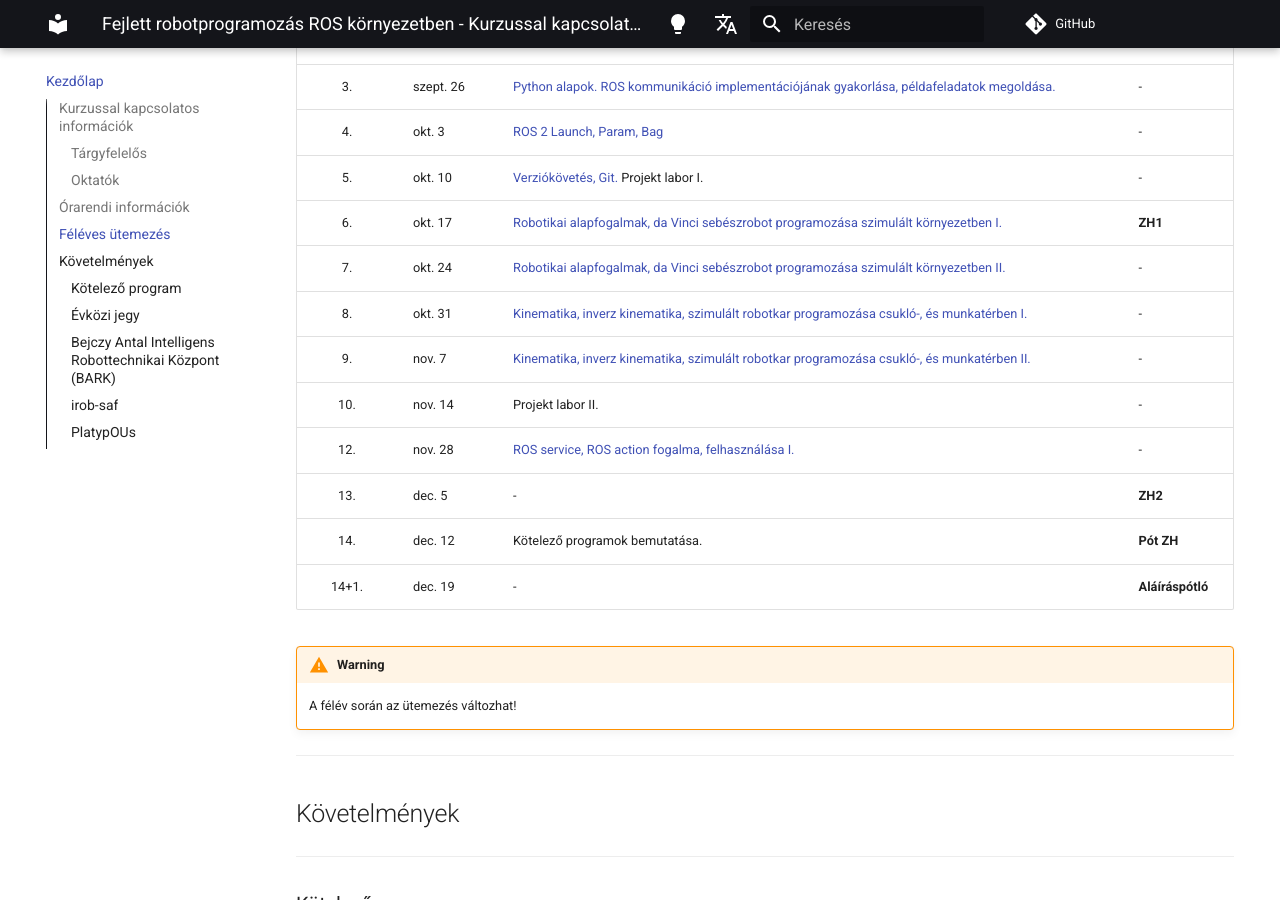
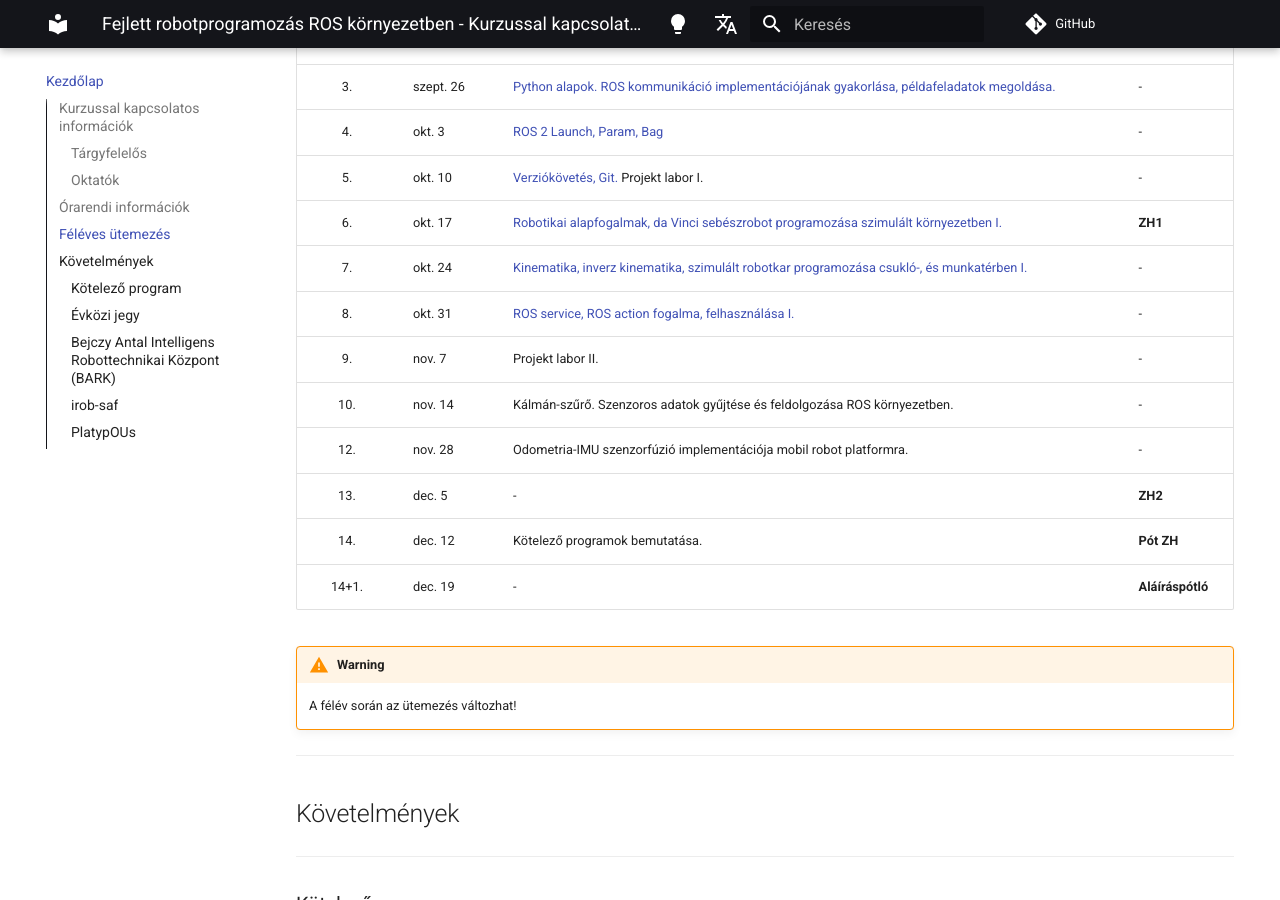
Before and after one commit to ABC-iRobotics/advanced_ros_course_materials_hu, an MkDocs documentation site: the page built from docs/index.md, in a window 1280 px wide and 900 px high, scrolled down 1075 px. Built offline with MkDocs 1.6.1 and Material for MkDocs 9.7.7, drawn with Linux system fonts in a browser that asks for light colours; comment, search, counter and statistics services are not loaded.

Commit message:
Update schedule

```diff
--- a/docs/index.md
+++ b/docs/index.md
@@ -43,11 +43,11 @@ Détár Borsa
 |    4.    | okt. 3    | [ROS 2 Launch, Param, Bag](04_roslaunch.md)                                                                                                                                                                   | -                |
 |    5.    | okt. 10   | [Verziókövetés, Git.](05_git.md) Projekt labor I.                                                                                                                                                             | -                |
 |    6.    | okt. 17   | [Robotikai alapfogalmak, da Vinci sebészrobot programozása szimulált környezetben I.](06_da_vinci.md)                                                                                                         | **ZH1**          |
-|    7.    | okt. 24   | [Robotikai alapfogalmak, da Vinci sebészrobot programozása szimulált környezetben II.](06_da_vinci.md)                                                                                                        | -                |
-|    8.    | okt. 31   | [Kinematika, inverz kinematika, szimulált robotkar programozása csukló-, és munkatérben I.](07_robotics_principles.md)                                                                                        | -                |
-|    9.    | nov. 7    | [Kinematika, inverz kinematika, szimulált robotkar programozása csukló-, és munkatérben II.](07_robotics_principles.md)                                                                                       | -                |
-|   10.    | nov. 14   | Projekt labor II.                                                                                                                                                                                             | -                |
-|   12.    | nov. 28   | [ROS service, ROS action fogalma, felhasználása I.](08_service_action.md)                                                                                                                                     | -                |
+|    7.    | okt. 24   | [Kinematika, inverz kinematika, szimulált robotkar programozása csukló-, és munkatérben I.](07_robotics_principles.md)                                                                                        | -                |
+|    8.    | okt. 31   | [ROS service, ROS action fogalma, felhasználása I.](08_service_action.md)                                                                                                                                     | -                |
+|    9.    | nov. 7    | Projekt labor II.                                                                                                                                                                                             | -                |
+|   10.    | nov. 14   | Kálmán-szűrő. Szenzoros adatok gyűjtése és feldolgozása ROS környezetben.                                                                                                                                     | -                |
+|   12.    | nov. 28   | Odometria-IMU szenzorfúzió implementációja mobil robot platformra.                                                                                                                                            | -                |
 |   13.    | dec. 5    | -                                                                                                                                                                                                             | **ZH2**          |
 |   14.    | dec. 12   | Kötelező programok bemutatása.                                                                                                                                                                                | **Pót ZH**       |
 |  14+1.   | dec. 19   | -                                                                                                                                                                                                             | **Aláíráspótló** |
```
